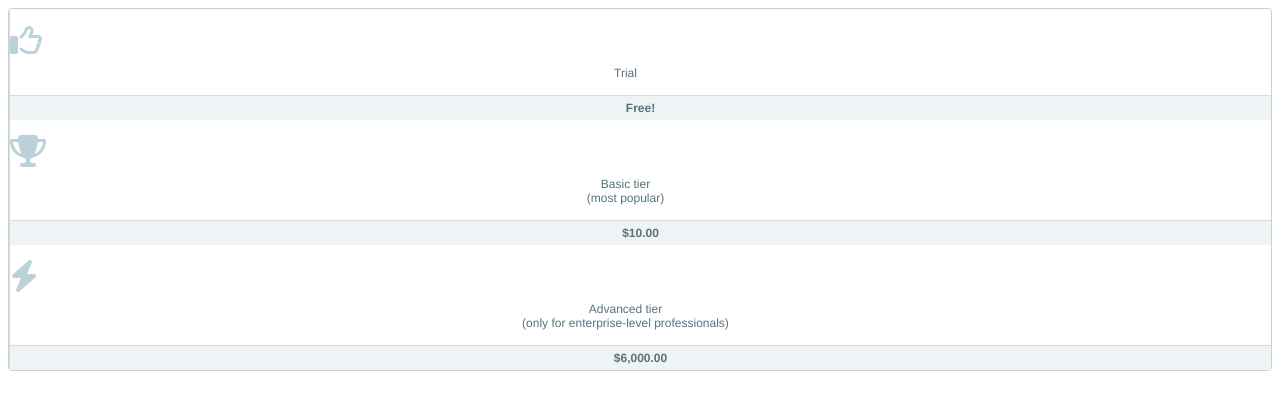
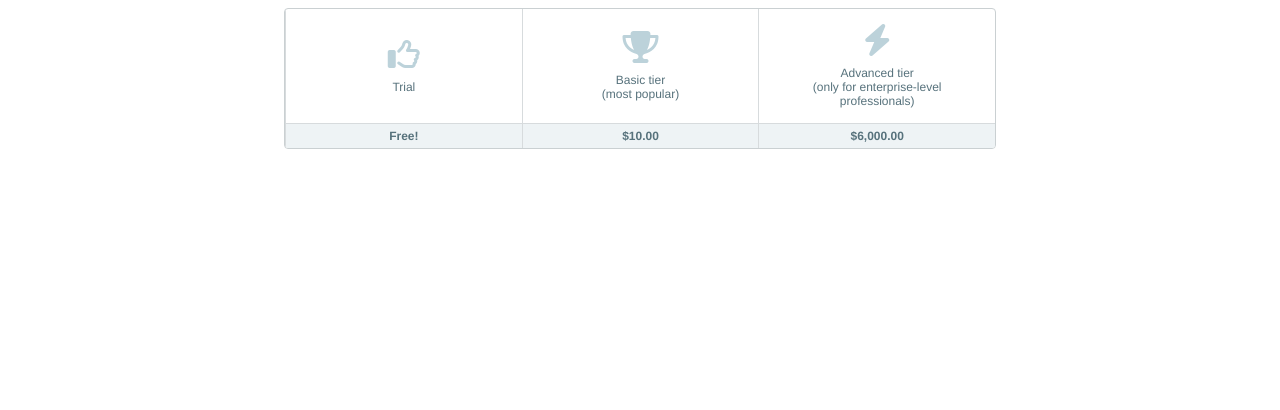
Before and after one commit to Kenzie-Academy-Brasil-Developers/cartas-flexbox-sprint-2-murillotlopes, a plain HTML site: page index.html in a window 1280 px wide. Drawn offline with Linux system fonts and the light colour scheme.

Commit message:
29-08-21 exercício flex-box

```diff
--- a/index.html
+++ b/index.html
@@ -29,7 +29,7 @@
 		<div class="card cardGroup__card">
 			<div class="card__description cardGroup__cardDescription">
 				<div class="icon fa fa-bolt card__descriptionIcon"></div>
-				<div class="card__descriptionText">Advanced tier<br/>(only for enterprise-level professionals)
+				<div class="card__descriptionText">Advanced tier<br/>(only for enterprise-level<br> professionals)
 				</div>
 			</div>
 			<div class="card__price">$6,000.00</div>
--- a/src/cards.css
+++ b/src/cards.css
@@ -6,7 +6,10 @@ html {
     background-color: #FFFFFF;
 }
 
-.icon {color: #BCD2DA;}
+.icon {
+  color: #BCD2DA;
+
+}
 
 .card {
     /* display, flex-direction */
@@ -20,13 +23,15 @@ html {
     padding: 15px 0;
 }
 
-.card__descriptionIcon {font-size: 32px; margin-bottom: 10px;}
+.card__descriptionIcon {
+  font-size: 32px;
+  margin-bottom: 10px;
+}
 
 .card__descriptionText {
     color: #57727C;
     font-size: 12px;
     text-align: center;
-    max-width: calc(100% - 30px);
 }
 
 .card__price {
@@ -45,6 +50,10 @@ html {
     border: 1px solid #CAD0D2;
     border-radius: 4px;
     overflow: hidden;
+    display: flex;
+    max-width: 710px;
+    margin: auto;
+    justify-content: center;
   }
 
     .cardGroup__card {
@@ -52,6 +61,10 @@ html {
 
       border: none;
       border-radius: 0;
+      flex-grow: 1;
+      width: 100%;
+      display: flex;
+      flex-direction: column;
     }
 
     .cardGroup__card {
@@ -60,4 +73,16 @@ html {
 
     .cardGroup__cardDescription {
       /* flex-grow, flex-shrink, flex-basis */
+      margin: auto;
+      display: flex;
+      justify-content: center;
+      flex-direction: column;
+      text-align: center;
     }
+
+    @media (max-width: 768px){
+      .cardGroup{
+        width: 320px;
+        flex-direction: column;
+      }
+    }
```
